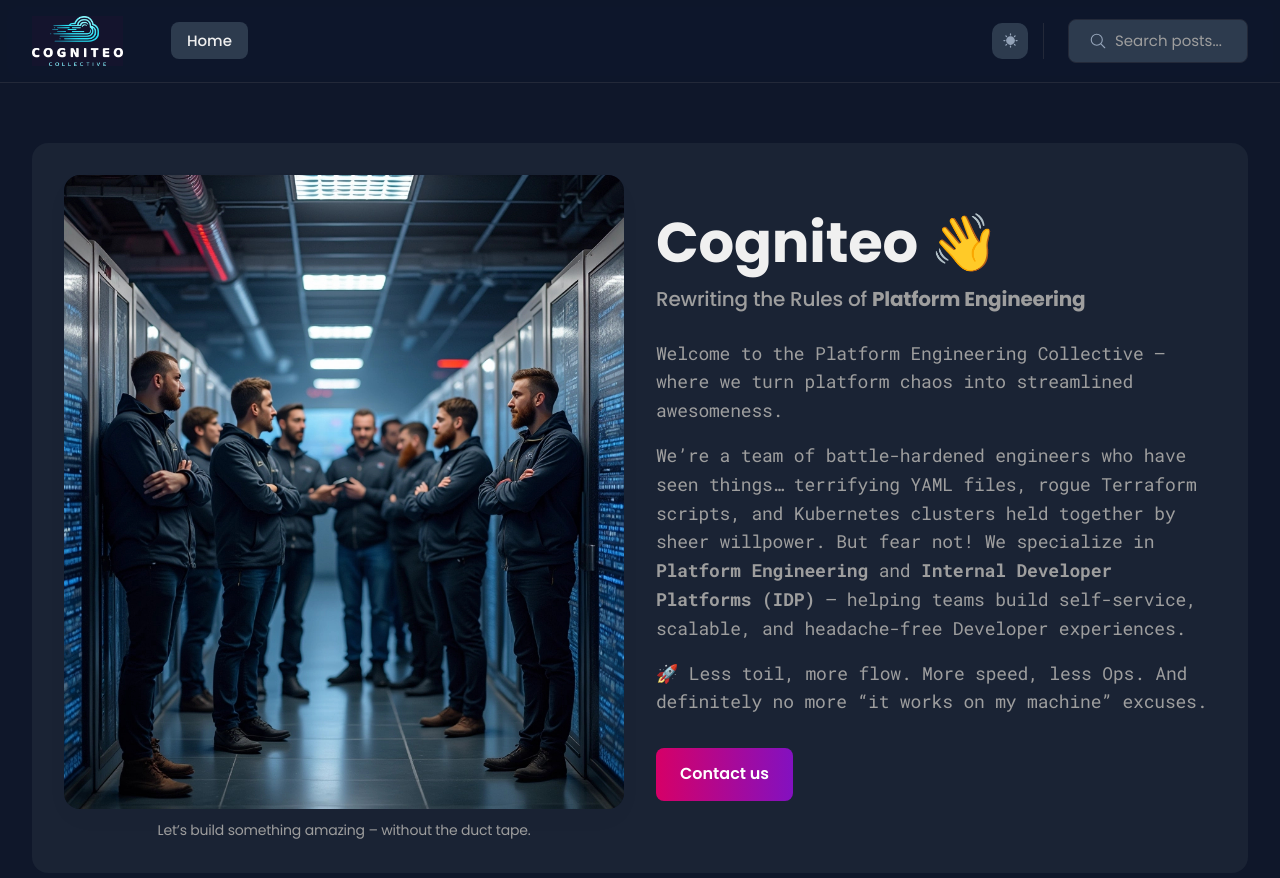
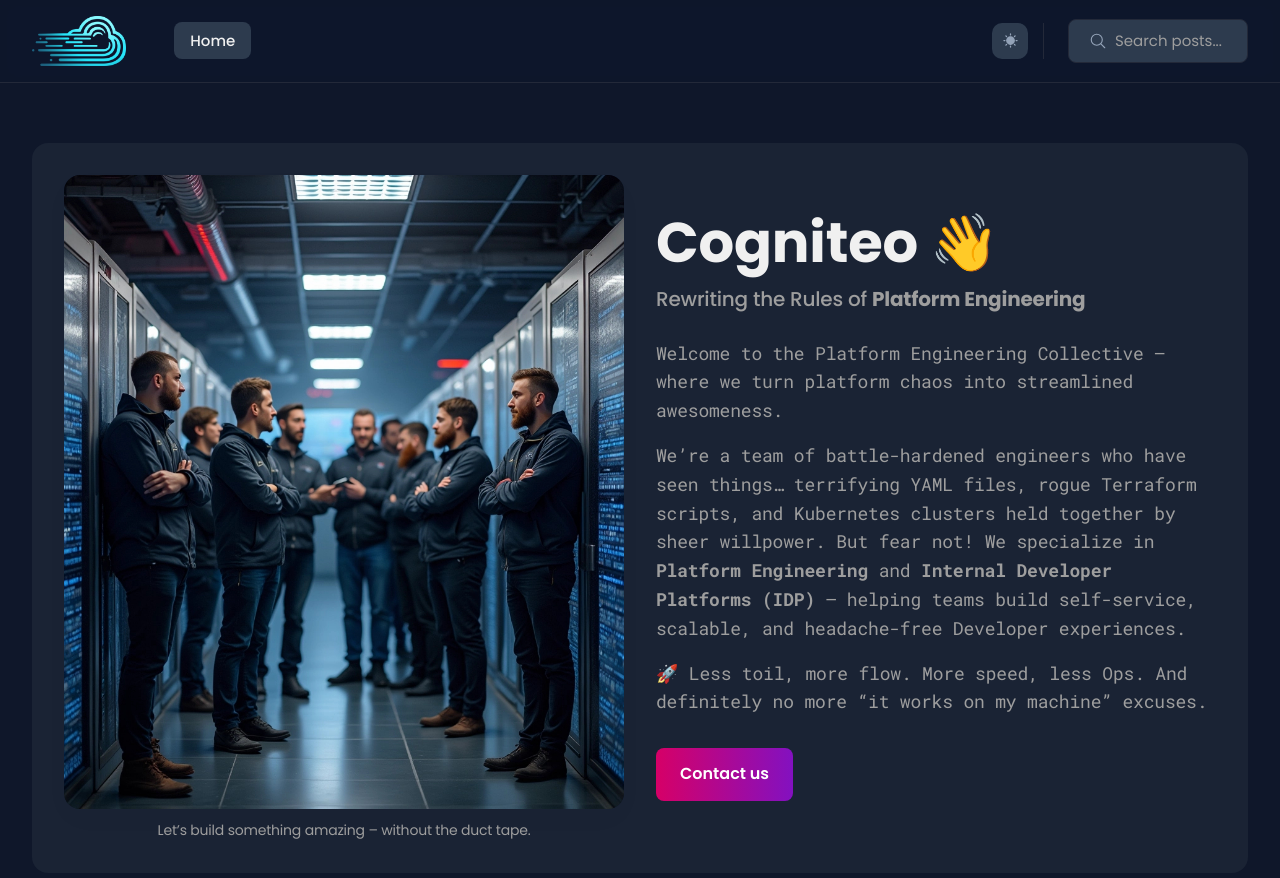
Before and after one commit to Cogniteo/cogniteo.github.io, a Jekyll site: the page built from index.html, in a window 1280 px wide and 900 px high. Shown: the top 878 px of the window. Built offline with Jekyll 4.4.1, drawn with Linux system fonts in a browser that asks for light colours; the list of posts is cut into pages by our own code.

Commit message:
Minor update

```diff
--- a/_data/settings.yml
+++ b/_data/settings.yml
@@ -2,8 +2,8 @@
 # Site Settings
 title: Cogniteo
 description: Cogniteo - an Independent Platform Engineering Collective
-logo: /images/fulllogo_nobuffer.png
-logo_dark: /images/fulllogo_nobuffer.png
+logo: /images//icononly_nobuffer.png
+logo_dark: /images/icononly_transparent_nobuffer.png
 
 
 #-------------------------------
```
Also changed, not shown: images/icononly_nobuffer.png (added), images/icononly_transparent_nobuffer.png (added).
